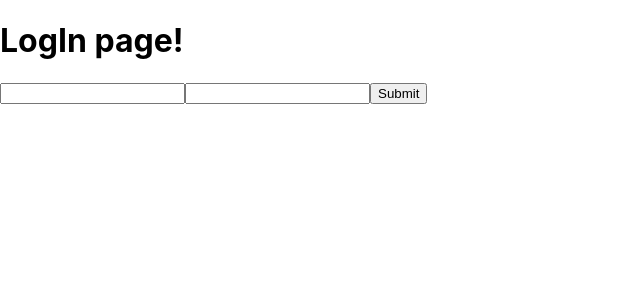
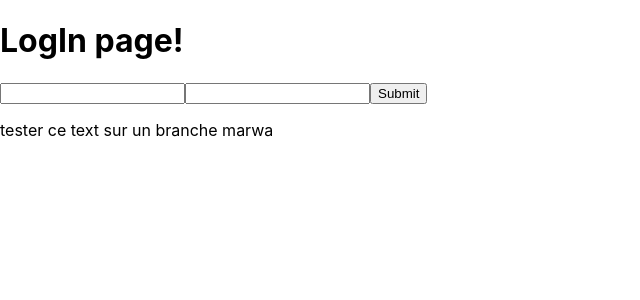
Before and after one commit to MarwaMaamouri/frontauth, a React (Create React App) app: page / in a window 1280 px wide. Shown: the top 300 px of the page, without its empty margins (0-640 px from the left). Built offline with nearby package versions, Linux system fonts and the light colour scheme.

Commit message:
testCommitBranche

```diff
--- a/src/App.jsx
+++ b/src/App.jsx
@@ -7,8 +7,12 @@ import LoginPage from './components/LoginPage'
 
 function App() {
   return (
- <LoginPage>
- </LoginPage>
+    <div>
+      <LoginPage>
+     </LoginPage>
+     <p>tester ce text sur un branche marwa</p>
+    </div>
+
   );
 }
 
```
